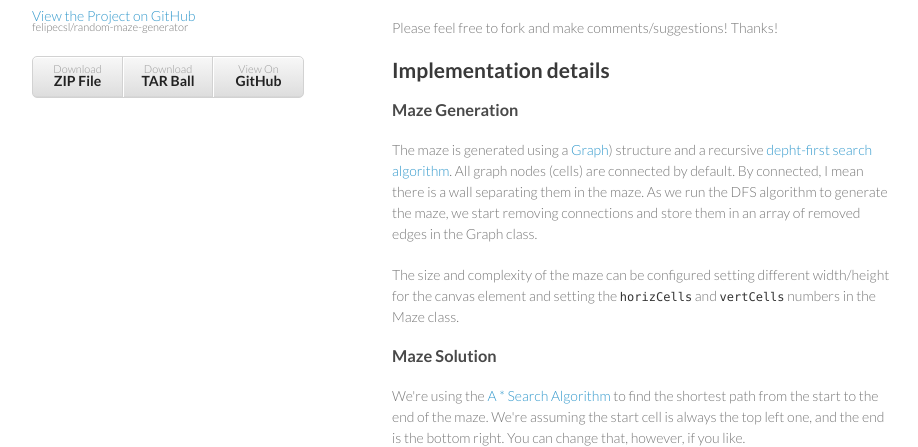
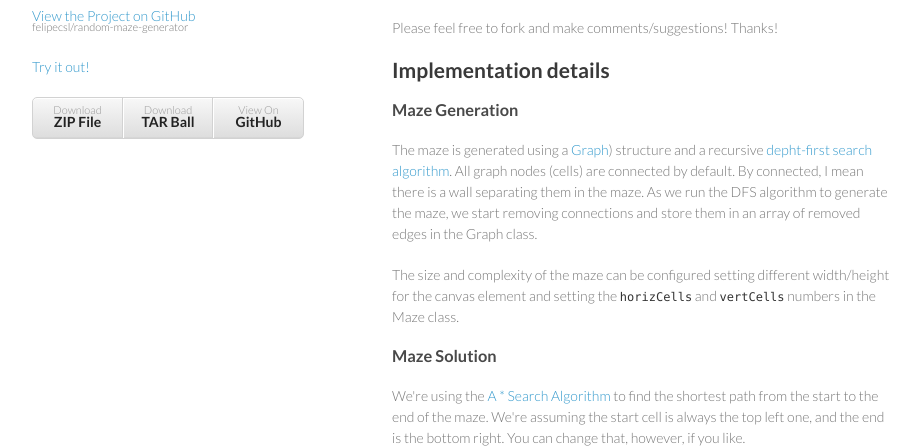
Before and after one commit to felipecsl/random-maze-generator, a plain HTML site: page index.html in a window 1280 px wide. Shown: the part 218-665 px from the top of the page, without its empty margins (178-1096 px from the left). Drawn offline with Linux system fonts and the light colour scheme.

Commit message:
Adding try button

```diff
--- a/index.html
+++ b/index.html
@@ -19,7 +19,7 @@
         <p>Find the shortest path out of a randomly generated maze. Rendered with canvas. Fully tested with Jasmine.</p>
 
         <p class="view"><a href="https://github.com/felipecsl/random-maze-generator">View the Project on GitHub <small>felipecsl/random-maze-generator</small></a></p>
-
+        <p class="view"><a href="http://felipecsl.github.com/random-maze-generator/try.html">Try it out!</a></p>
 
         <ul>
           <li><a href="https://github.com/felipecsl/random-maze-generator/zipball/master">Download <strong>ZIP File</strong></a></li>
```
